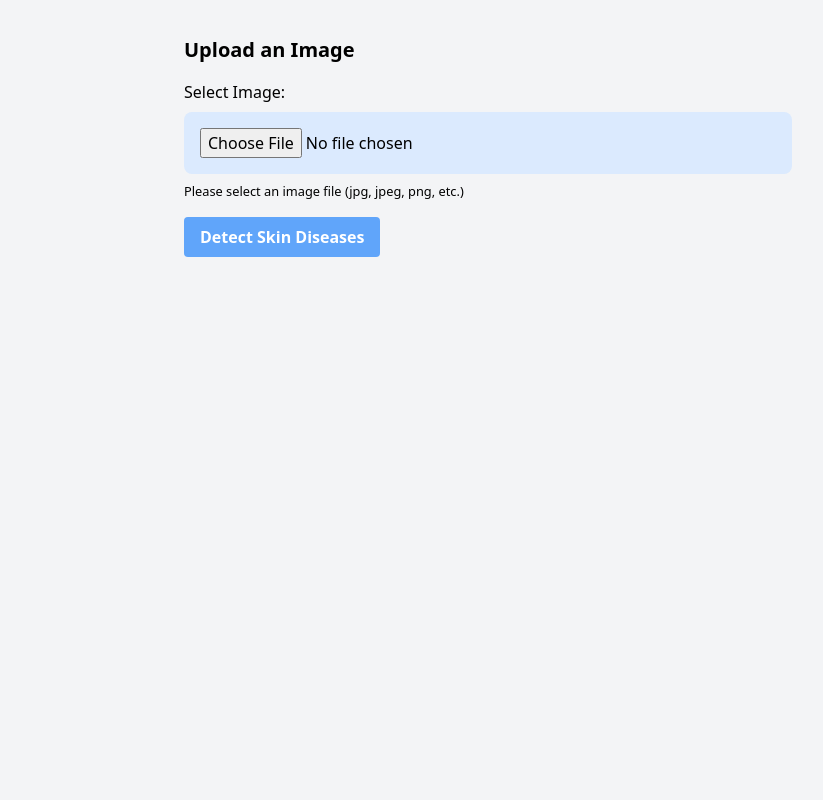
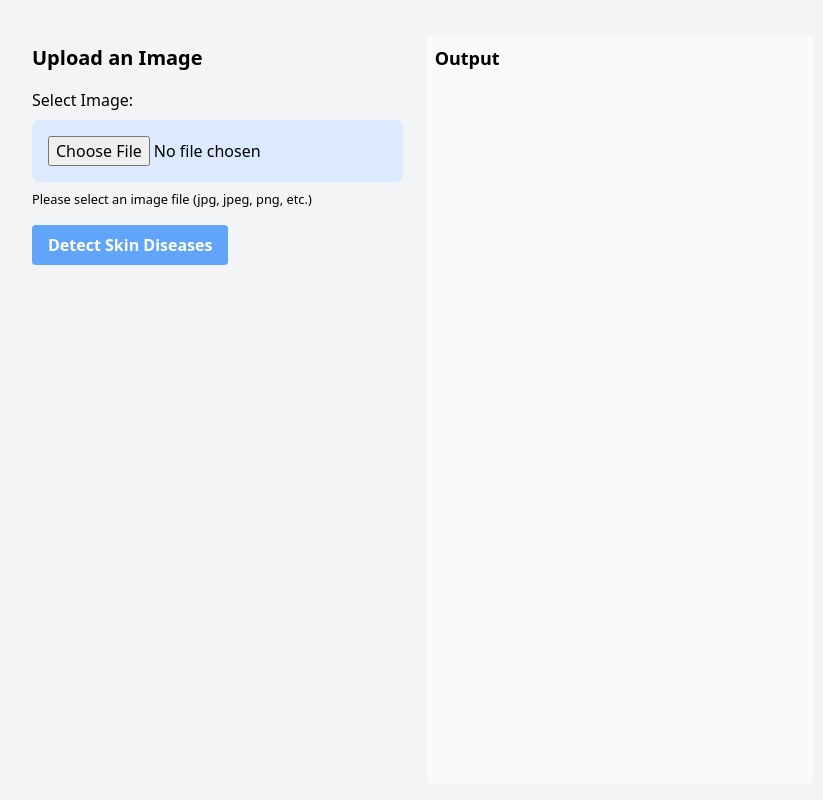
Before and after one commit to DavisWere/django_skin_disease_detector, a Django app: page /upload/ in a window 1280 px wide. Shown: the whole page, without its empty margins (152-975 px from the left). Run offline with Django 5.2, Linux system fonts and the light colour scheme; some libraries are stand-ins or nearby versions.

Commit message:
Design Upload Image

```diff
--- a/core/templates/upload_image.html
+++ b/core/templates/upload_image.html
@@ -7,9 +7,9 @@
   <meta name="viewport" content="width=device-width, initial-scale=1.0">
   <script src="https://cdn.tailwindcss.com"></script>
 </head>
-<body class="bg-gray-100 flex flex-col justify-center items-center gap-4">
-    <div class="container mt-5 w-6/12 p-4 rounded">
-    <div class="flex flex-col gap-4">
+<body class="bg-gray-100 flex flex-col justify-center items-center gap-4 h-screen">
+    <div class="container mt-5 flex gap-4 flex-wrap w-9/12 p-4 rounded h-full">
+        <div class="w-5/12 flex flex-col gap-4 p-2 rounded h-full">
        <div class="card flex flex-col gap-4">
           <div class="card-header">
             <h2 class="text-xl font-extrabold">Upload an Image</h2>
@@ -30,7 +30,11 @@
           </div>
         </div>
     </div>
-  </div>
+
+        <div class="w-5/12 bg-gray-50 p-2 rounded flex flex-col gap-4">
+            <h1 class="text-lg font-extrabold">Output</h1>
+        </div>
+    </div>
 
 </body>
 </html>
```
